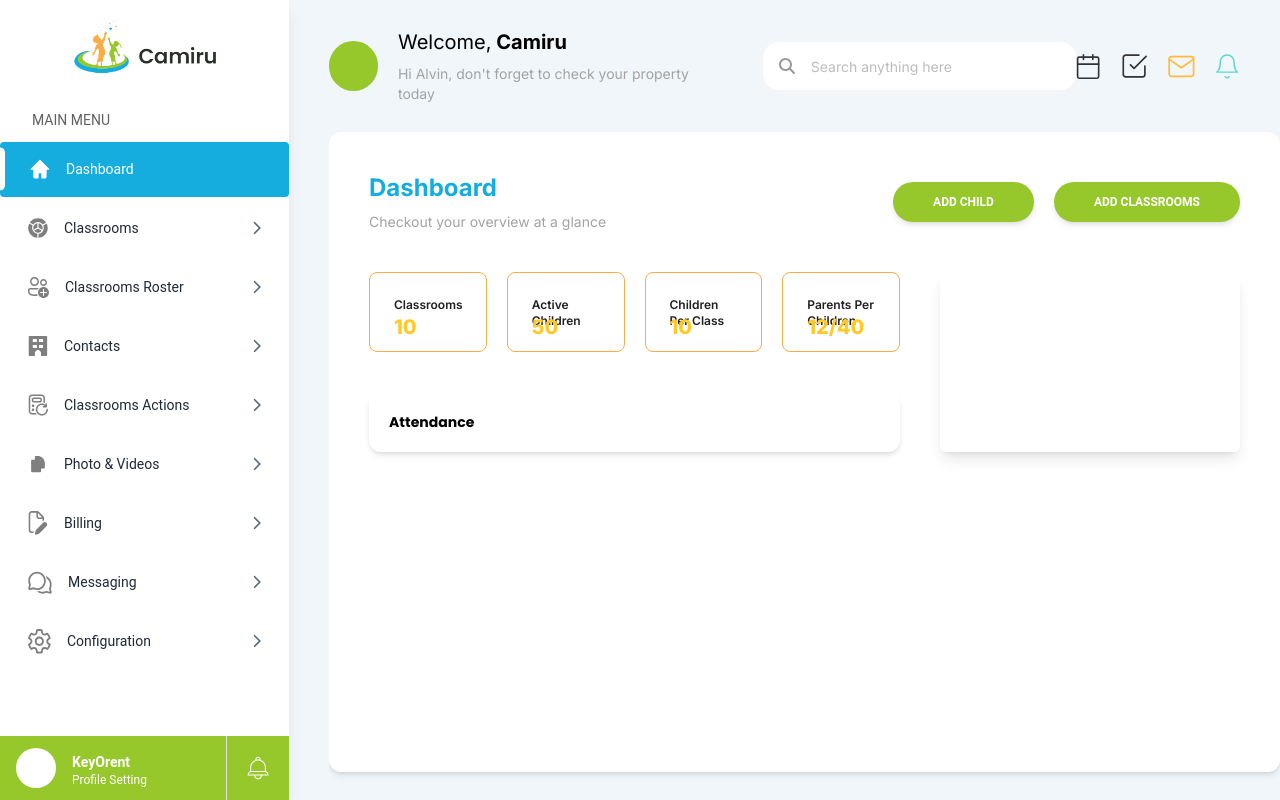
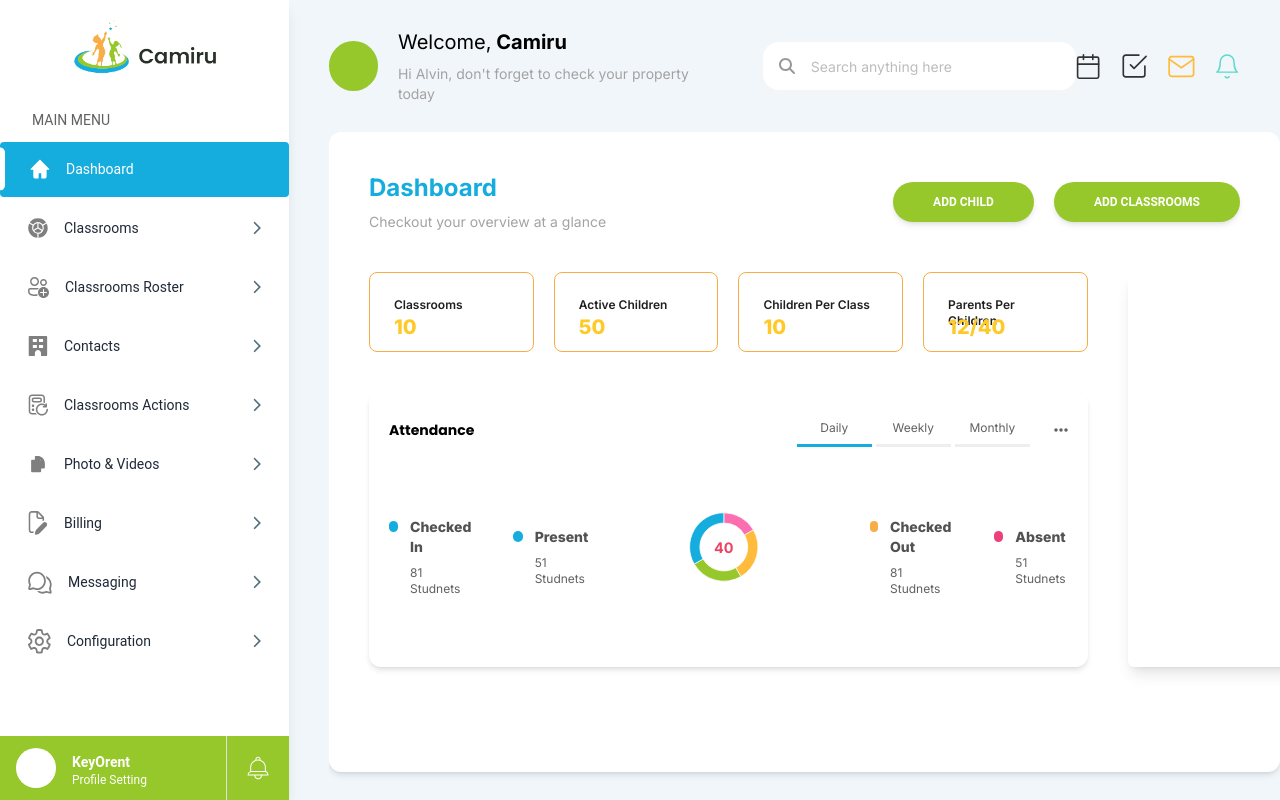
Before and after one commit to linear-digital/camiru-client-side, a React (Vite) app: page /dashboard in a window 1280 px wide. Built offline with nearby package versions, Linux system fonts and the light colour scheme.

Commit message:
update 9 files

```diff
--- a/package.json
+++ b/package.json
@@ -10,17 +10,23 @@
     "preview": "vite preview"
   },
   "dependencies": {
+    "@emotion/react": "^11.11.4",
+    "@emotion/styled": "^11.11.5",
     "@fortawesome/fontawesome-svg-core": "^6.5.2",
     "@fortawesome/free-brands-svg-icons": "^6.5.2",
     "@fortawesome/free-regular-svg-icons": "^6.5.2",
     "@fortawesome/free-solid-svg-icons": "^6.5.2",
     "@fortawesome/react-fontawesome": "^0.2.0",
     "@material-tailwind/react": "^2.1.9",
+    "@mui/material": "^5.15.17",
+    "@mui/styled-engine-sc": "6.0.0-alpha.18",
+    "@mui/x-charts": "^7.3.2",
     "antd": "^5.17.0",
     "i": "^0.3.7",
     "react": "^18.2.0",
     "react-dom": "^18.2.0",
     "react-router-dom": "^6.23.0",
+    "styled-components": "^6.1.10",
     "use-react-countries": "^2.0.1"
   },
   "devDependencies": {
--- a/src/Layouts/UserLayout.jsx
+++ b/src/Layouts/UserLayout.jsx
@@ -13,7 +13,6 @@ const UserLayout = () => {
                 {
                     !location.pathname.includes('profile') && <Navbar />
                 }
-
                 <Outlet />
             </section>
         </main>
--- a/src/Pages/Dashboard/Dashboard.jsx
+++ b/src/Pages/Dashboard/Dashboard.jsx
@@ -43,7 +43,7 @@ const Dashboard = () => {
                     </div>
                     <Attendance />
                 </div>
-                <div className="min-w-[300px] max-w-[300px]  shadow-lg p-5 rounded-md">
+                <div className="min-w-[350px] max-w-[350px]  shadow-lg p-5 rounded-md">
 
                 </div>
             </section>
--- a/src/Pages/Dashboard/_UI/Attendance.jsx
+++ b/src/Pages/Dashboard/_UI/Attendance.jsx
@@ -1,11 +1,52 @@
 import { Card } from '@material-tailwind/react';
 import React from 'react';
+import AttendanceNavigation from './AttendanceNavigation';
+import AttendanceChart from './AttendanceChart';
+import { Dot } from '../../User/Profile';
 
 const Attendance = () => {
+    const [type, setType] = React.useState('daily');
     return (
         <div>
             <Card className='p-5 mt-10'>
-                <div className="w-28 h-5 text-black text-sm font-bold poppins">Attendance</div>
+                <div className="flex justify-between items-center">
+                    <h2 className="w-28 h-5 text-black text-sm font-bold poppins">Attendance</h2>
+                    <AttendanceNavigation state={type} setState={setType} />
+                </div>
+                <div className="flex items-center justify-center gap-10 w-full">
+                    <div className='flex items-start gap-3'>
+                        <Dot className={"bg-primary mt-1"} size={11} />
+                        <div>
+                            <h2 className="mb-2 text-neutral-600 text-sm font-extrabold">Checked In</h2>
+                            <p className="h-3 text-stone-500 text-xs font-normal ">81 Studnets</p>
+                        </div>
+                    </div>
+                    <div className='flex items-start gap-3'>
+                        <Dot className={"bg-primary mt-1"} size={11} />
+                        <div>
+                            <h2 className="mb-2 text-neutral-600 text-sm font-extrabold">Present</h2>
+                            <p className="h-3 text-stone-500 text-xs font-normal ">51 Studnets</p>
+                        </div>
+                    </div>
+                    <div className='flex justify-center max-w-[200px] pl-14'>
+                        <AttendanceChart />
+                    </div>
+                    <div className='flex items-start gap-3'>
+                        <Dot className={"bg-secondary mt-1"} size={11} />
+                        <div>
+                            <h2 className="mb-2 text-neutral-600 text-sm font-extrabold">Checked Out</h2>
+                            <p className="h-3 text-stone-500 text-xs font-normal ">81 Studnets</p>
+                        </div>
+                    </div>
+                    <div className='flex items-start gap-3'>
+                        <Dot className={"bg-pink-400 mt-1"} size={11} />
+                        <div>
+                            <h2 className="mb-2 text-neutral-600 text-sm font-extrabold">Absent</h2>
+                            <p className="h-3 text-stone-500 text-xs font-normal ">51 Studnets</p>
+                        </div>
+                    </div>
+                </div>
+
             </Card>
         </div>
     );
--- /dev/null
+++ b/src/Pages/Dashboard/_UI/AttendanceChart.jsx
@@ -0,0 +1,42 @@
+import * as React from 'react';
+import { PieChart } from '@mui/x-charts/PieChart';
+import { useDrawingArea } from '@mui/x-charts/hooks';
+import { styled } from '@mui/material/styles';
+
+const data = [
+    { value: 10,color: "#fb6eb0" },
+    { value: 15,color: "#ffbb3b" },
+    { value: 15, color: "#96c82c"},
+    { value: 20, color: "#15acde"},
+];
+
+
+const StyledText = styled('text')(({ theme }) => ({
+    fill: "#EB4462",
+    textAnchor: 'middle',
+    dominantBaseline: 'central',
+    fontSize: 20,
+    fontWeight: 'bold',
+}));
+
+
+
+
+function PieCenterLabel({ children }) {
+    const { width, height, left, top } = useDrawingArea();
+    return (
+        <StyledText  x={left + width / 2} y={top + height / 2}>
+            {children}
+        </StyledText>
+    );
+}
+
+export default function AttendanceChart() {
+    return (
+        <PieChart series={[{ data, innerRadius: '70%' }]}   width={200} height={200} >
+            <PieCenterLabel>
+                40
+            </PieCenterLabel>
+        </PieChart>
+    );
+}
--- /dev/null
+++ b/src/Pages/Dashboard/_UI/AttendanceNavigation.jsx
@@ -0,0 +1,48 @@
+import { faEllipsis } from '@fortawesome/free-solid-svg-icons';
+import { faEllipsisV } from '@fortawesome/free-solid-svg-icons';
+import { faChevronDown } from '@fortawesome/free-solid-svg-icons';
+import { FontAwesomeIcon } from '@fortawesome/react-fontawesome';
+import React from 'react';
+import { Link } from 'react-router-dom';
+
+const AttendanceNavigation = ({ state, setState }) => {
+    const links = [
+        {
+            id: 1,
+            title: "Daily",
+            path: "daily"
+        },
+        {
+            id: 2,
+            title: "Weekly",
+            path: "weekly"
+        },
+        {
+            id: 3,
+            title: "Monthly",
+            path: "monthly"
+        }
+    ]
+    return (
+        <div className='flex gap-1'>
+            {
+                links.map((link) => {
+                    return <AttCard key={link.id} title={link.title} path={link.path} active={state === link.path} onChange={(e) => setState(e)}/>
+                })
+            }
+            <button className='ml-5'>
+                <FontAwesomeIcon icon={faEllipsis}/>
+            </button>
+        </div>
+    );
+};
+
+export default AttendanceNavigation;
+
+const AttCard = ({ title, path, active, onChange }) => {
+    return <button onClick={() => onChange(path)}
+        className={`w-[75px] text-center py-2 text-xs border-b-[3px] ${active ? "border-primary" : "border-gray-200"}`}
+    >
+        {title}
+    </button>
+}
```
Also changed, not shown: 1 other file (tests, documents, lock files or other folders).
